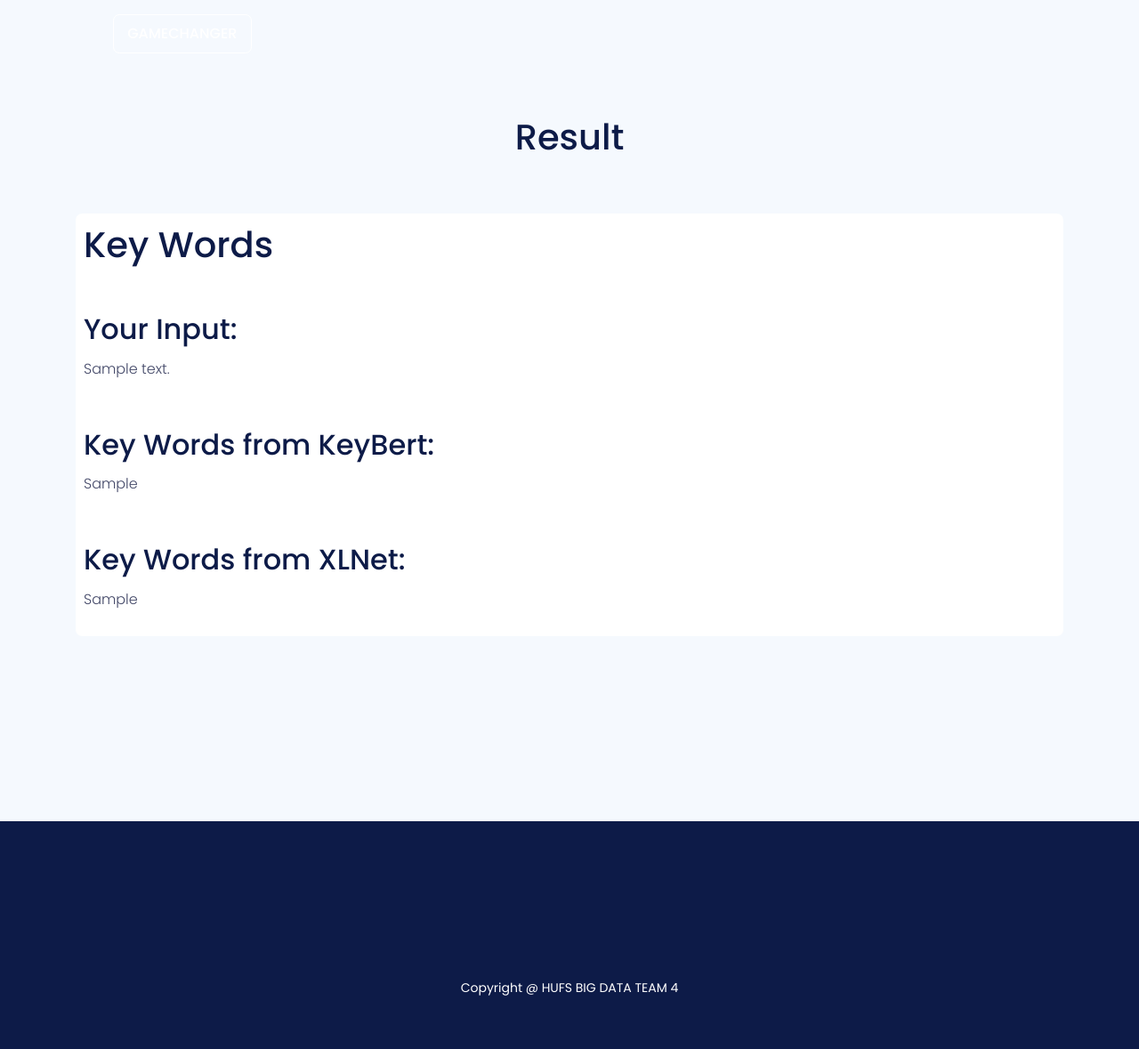
After one commit to SteamGameChanger/GameChanger, a Flask app: template webproject/templates/result.html in a window 1280 px wide. The commit adds this page. Shown: the whole page at 89% size. Run offline with Flask 3, Linux system fonts and the light colour scheme; the template is opened without the code that fills it: most values are stand-ins (such as "Sample title", 1, 10 or a date in 2020).

Commit message:
add result page && retouch keybert

```diff
--- a/webproject/app.py
+++ b/webproject/app.py
@@ -1,6 +1,211 @@
-from flask import Flask, render_template
+from flask import Flask, render_template, request
+
+# keybert ------------------------------------------------
+import itertools
+import numpy as np
+
+from sklearn.feature_extraction.text import CountVectorizer
+from sklearn.metrics.pairwise import cosine_similarity
+from sentence_transformers import SentenceTransformer
+
+# XLNet ---------------------------------------------------
+import pandas as pd
+import torch
+
+from transformers import AutoTokenizer, AutoModel
+
+import re
+import nltk
+from nltk.corpus import stopwords
+from nltk.tokenize import word_tokenize
+import operator
+
+nltk.download('stopwords')
+nltk.download('punkt')
+nltk.download('averaged_perceptron_tagger')
+# ---------------------------------------------------------
 
 app = Flask(__name__)
+
+# keybert--------------------------------
+n_gram_range = (3,3)
+
+class DoKeyBERT:
+    def __init__(self, doc, n_gram_range):
+        self.doc = doc
+        self.n_gram_range = n_gram_range
+        self.stop_words = 'english'
+
+        self.count = None
+        self.candidates = []
+
+        self.model = None
+        self.doc_embedding = None
+        self.candidate_embeddings = None
+
+        """
+        top_n = [5, 10]
+        nr_candidates = [10, 20]
+        diversity = [0.2, 0.5, 0.7]
+        """
+
+    def vectorize(self):
+        self.count = CountVectorizer(ngram_range=self.n_gram_range, stop_words=self.stop_words).fit([self.doc])
+        self.candidates = self.count.get_feature_names_out()
+
+    def embed(self):
+        self.model = SentenceTransformer('distilbert-base-nli-mean-tokens')
+        self.doc_embedding = self.model.encode([self.doc])
+        self.candidate_embeddings = self.model.encode(self.candidates)
+
+    def max_sum_sim(self, top_n, nr_candidates):
+        # 문서와 각 키워드들 간의 유사도
+        distances = cosine_similarity(self.doc_embedding, self.candidate_embeddings)
+
+        # 각 키워드들 간의 유사도
+        distances_candidates = cosine_similarity(self.candidate_embeddings,
+                                                self.candidate_embeddings)
+
+        # 코사인 유사도에 기반하여 키워드들 중 상위 top_n개의 단어를 pick.
+        words_idx = list(distances.argsort()[0][-nr_candidates:])
+        words_vals = [self.candidates[index] for index in words_idx]
+        distances_candidates = distances_candidates[np.ix_(words_idx, words_idx)]
+
+        # 각 키워드들 중에서 가장 덜 유사한 키워드들간의 조합을 계산
+        min_sim = np.inf
+        candidate = None
+        for combination in itertools.combinations(range(len(words_idx)), top_n):
+            sim = sum([distances_candidates[i][j] for i in combination for j in combination if i != j])
+            if sim < min_sim:
+                candidate = combination
+                min_sim = sim
+
+        return [words_vals[idx] for idx in candidate]
+
+    def mmr(self, top_n, diversity):
+        words = self.candidates
+
+        # 문서와 각 키워드들 간의 유사도가 적혀있는 리스트
+        word_doc_similarity = cosine_similarity(self.candidate_embeddings, self.doc_embedding)
+
+        # 각 키워드들 간의 유사도
+        word_similarity = cosine_similarity(self.candidate_embeddings)
+
+        # 문서와 가장 높은 유사도를 가진 키워드의 인덱스를 추출.
+        # 만약, 2번 문서가 가장 유사도가 높았다면
+        # keywords_idx = [2]
+        keywords_idx = [np.argmax(word_doc_similarity)]
+
+        # 가장 높은 유사도를 가진 키워드의 인덱스를 제외한 문서의 인덱스들
+        # 만약, 2번 문서가 가장 유사도가 높았다면
+        # ==> candidates_idx = [0, 1, 3, 4, 5, 6, 7, 8, 9, 10 ... 중략 ...]
+        candidates_idx = [i for i in range(len(words)) if i != keywords_idx[0]]
+
+        # 최고의 키워드는 이미 추출했으므로 top_n-1번만큼 아래를 반복.
+        # ex) top_n = 5라면, 아래의 loop는 4번 반복됨.
+        for _ in range(top_n - 1):
+            candidate_similarities = word_doc_similarity[candidates_idx, :]
+            target_similarities = np.max(word_similarity[candidates_idx][:, keywords_idx], axis=1)
+
+            # MMR을 계산
+            mmr = (1-diversity) * candidate_similarities - diversity * target_similarities.reshape(-1, 1)
+            mmr_idx = candidates_idx[np.argmax(mmr)]
+
+            # keywords & candidates를 업데이트
+            keywords_idx.append(mmr_idx)
+            candidates_idx.remove(mmr_idx)
+
+        return [words[idx] for idx in keywords_idx]
+
+    def run(self, top_n, nr_candidates, diversity):
+        # Iterate over all parameter combinations
+        self.vectorize()
+        self.embed()
+
+        # Call max_sum_sim and mmr functions
+        print("Max Sum Similarity Keywords for top_n={}, nr_candidates={}".format(top_n, nr_candidates))
+        print(self.max_sum_sim(top_n, nr_candidates))
+        print("MMR Keywords for top_n={}, diversity={}".format(top_n, diversity))
+        print(self.mmr(top_n, diversity))
+
+        return self.max_sum_sim(top_n, nr_candidates) + self.mmr(top_n, diversity)
+
+# XLNet----------------------------------------
+# kaggle data에서 수집한 장르 종류 (쥬피터에서 돌려서 긁어옴)
+
+genres = ['Casual','Indie','Sports','Action','Adventure','Strategy','RPG','Simulation','Early Access','Racing','Massively Multiplayer','Utilities','Education','Sexual Content','Nudity','Violent','Gore','Web Publishing','Animation & Modeling','Design & Illustration','Free to Play','Software Training','Game Development','Photo Editing','Audio Production','Video Production','Accounting','Movie','Documentary','Episodic','Short','Tutorial','360 Video',
+'Survival']
+
+# 소문자 처
+genres_lower = [g.lower() for g in genres]
+
+# If there's a GPU available...
+if torch.cuda.is_available():
+    # Tell PyTorch to use the GPU.
+    device = torch.device("cuda")
+# If not...
+else:
+    device = torch.device("cpu")
+
+def remove_stopwords(sentence):
+    # 불용어 제거
+    stopwords = nltk.corpus.stopwords.words('english')
+    stop_words = set(stopwords)
+    words = word_tokenize(sentence)
+
+    filtered_words = [word for word in words if word.casefold() not in stop_words]
+    # 다시 문장으로 만들기
+    filtered_sentence = ' '.join(filtered_words)
+    return filtered_sentence
+
+def preprocess_text(text):
+    # 특수 문자 제거
+    text = re.sub(r'[^\w\s]', ' ', text)
+
+    return text
+
+def extract_keywords(text, top_k=30):
+
+    text = remove_stopwords(text)
+    text = preprocess_text(text)
+
+    print("After Proprocessing: \n",text, '\n')
+
+    # XLNet tokenizer 및 모델 로드
+    tokenizer = AutoTokenizer.from_pretrained("xlnet-base-cased")
+    model = AutoModel.from_pretrained("xlnet-base-cased")
+
+    model.to(device)
+    torch.cuda.empty_cache()
+    '''
+    # 입력 텍스트 토큰화
+    tokens = tokenizer.tokenize(text)
+
+    input_ids = tokenizer.encode(text, return_tensors='pt') # XLNet에 맞게 속성 수정
+    input_ids = input_ids.to(device)
+    '''
+    tokens = tokenizer.tokenize(text)
+    encoded_input = tokenizer(text, padding=True, truncation=True, return_tensors='pt')
+    input_ids = encoded_input['input_ids'].to(device)
+    attention_mask = encoded_input['attention_mask'].to(device)
+
+    # XLNet 모델 실행
+    with torch.no_grad():
+        outputs = model(input_ids=input_ids,attention_mask=attention_mask)
+        last_hidden_state = outputs.last_hidden_state
+    '''
+    # XLNet 모델 실행
+    with torch.no_grad():
+        outputs = model(input_ids=input_ids)
+        last_hidden_state = outputs.last_hidden_state
+    '''
+    # 키워드 추출
+    # last_hidden_state[0].mean(dim=1) : 각 문장의 임베딩 벡터들을 평균화한 하나의 벡터 (해당 문장의 전체 문맥을 나타내는 벡터)
+    #  ~.indices:  가장 큰 top_k개의 값들의 인덱스를 나타내는 텐서 (가장 중요한 토큰들의 위치를 확인할 수 있음)
+    keyword_ids = torch.topk(last_hidden_state[0].mean(dim=1), top_k).indices.squeeze()
+    keywords = [tokens[idx] for idx in set(keyword_ids)]
+
+    return keywords
 
 ### 페이지 랜더링 리스트
 #  텍스트 입력 페이지(index.html)
@@ -10,9 +215,102 @@ app = Flask(__name__)
 def index():
     return render_template("index.html")
 
-@app.route('/result')
+@app.route('/result', methods=['GET','POST'])
 def find():
-    return render_template("result1.html")
+
+    doc = request.form['text']
+    # keybert--------------------------=====
+    keyBERT = DoKeyBERT(doc, n_gram_range)
+    top_n = 10
+    nr_candidates = 20
+    diversity = 0.5
+    result = keyBERT.run(top_n, nr_candidates, diversity)
+
+    # XLNet --------------------------------
+
+    # 키워드
+    final_key = []
+
+
+    try: text_split, i = preprocess_text(doc).split(' '), 0
+    except: text_split = doc
+
+    while i < len(text_split):
+        try:
+            n = int(text_split[i][0])
+            if len(text_split[i]) == 4: # 년도일 가능성 높음
+                final_key.append(text_split[i])
+                i += 1
+            elif len(text_split[i+1]) > 2:
+                final_key.append(text_split[i].lower() +' '+ text_split[i+1].lower())
+            i += 2
+        except:
+            i += 1
+
+
+
+    # 추출하기 & 단어만 골라내기
+    top_k = 30
+    while(True): # 만약 top_k개 뽑아낼 수 없는 경우 top_k를 줄여가며 시도
+        if doc == 'nan': break
+        try:
+            keywords_extracted = set(extract_keywords(doc, top_k))
+            break
+        except:
+            top_k -= 5
+
+
+    # XLNet 토크나이'▁' 때문에 명사 처럼 여겨지는 경우가 있어 처리
+    keywords_extracted_copy = keywords_extracted.copy()
+    for t in keywords_extracted_copy :
+        if t == '▁':
+            keywords_extracted.remove(t)
+        elif t[0] == '▁':
+            keywords_extracted.remove(t)
+            t = t[1:]
+            keywords_extracted.add(t)
+
+    # 품사 태깅
+    tokens_pos = nltk.pos_tag(keywords_extracted)
+
+
+    # 명사, 형용사만 골라내기
+    only_nORj = []
+    for word, pos in tokens_pos:
+        if 'NN' in pos  or 'JJ' in pos:
+            w_lower = word.lower() # 소문자로 통일
+            for gl in genres_lower: # 장르 관련 키워드면 무조건 포함
+                if gl in w_lower:
+                    final_key.append(w_lower)
+                else: only_nORj.append(w_lower)
+
+    only_nORj = set(only_nORj)
+    # 여러 조건들에 맞춰 해당하는 것만 뽑아내기
+    for w in only_nORj:
+        if len(w) <= 3: continue # 3글자 이하 제거
+        if w[-1] == 's' : # 끝에 s가 붙는 경우 s제거
+            w = w[:-1]
+        if ('game' in w) or ('thing' in w) or (w =='play') or w == 'fea': continue
+        append_bool = True
+        for k in final_key:
+            if w in k:
+                append_bool = False
+                break
+        if append_bool: final_key.append(w)
+
+    print('\n\nKEY WORDS : ',set(final_key))
+
+    #result += set(final_key)
+
+    XL_result = ''
+    for k in set(final_key):
+        XL_result += k + '//'
+    Bert_result = ''
+    for k in result:
+        Bert_result += k + '//'
+
+    # --------------------------------------
+    return render_template("result.html", text=doc, XL_result=XL_result,Bert_result = Bert_result)
 
 if __name__=="__main__":
     app.run(host="0.0.0.0", port=5000, debug=True)
--- a/webproject/templates/index.html
+++ b/webproject/templates/index.html
@@ -71,13 +71,13 @@
                         <div class="card p-md-2">
                             <div class="card-body p-2 p-md-0">
 
-                                <form autocomplete="off"  method="get" action="">
+                                <form autocomplete="off"  method="post" action="/result">
 
                                     <div class="col-12 col-lg-5">
                                         <label for="text"><h5 style="color: black;">게임에 대한 설명을 해주세요! </h5></label><br>
                                         <textarea id="text" name="text" rows="20" cols="128" placeholder="내용 입력" required></textarea><br>
 
-                                        <input type="button" class="btn-primary" value="제출" onclick="commit()">
+                                        <input type="submit" class="btn-primary" value="제출" onclick="commit()">
                                     </div>
                                 </form>
                             </div>
--- /dev/null
+++ b/webproject/templates/result.html
@@ -0,0 +1,109 @@
+<!DOCTYPE html>
+<html lang="en">
+  <head>
+    <meta http-equiv="Content-Type" content="text/html; charset=utf-8" />
+    <!-- Primary Meta Tags -->
+    <title>final result</title>
+    <!-- Fontawesome -->
+    <link
+      type="text/css"
+      href="../static/vendor/@fortawesome/fontawesome-free/css/all.min.css"
+      rel="stylesheet"
+    />
+    <!-- Main CSS -->
+    <link type="text/css" href="../static/css/spaces.css" rel="stylesheet" />
+  </head>
+
+  <body>
+    <header class="header-global">
+      <nav
+        id="navbar-main"
+        class="navbar navbar-main navbar-theme-primary navbar-expand-lg headroom py-lg-3 px-lg-6 navbar-dark navbar-transparent navbar-theme-primary"
+      >
+        <div class="container">
+          <a class="navbar-brand @@logo_classes" href="/">
+            <div class="d-none d-lg-block @@cta_button_classes">
+              <a href="/" class="btn btn-md btn-outline-white animate-up-2 mr-3"
+                ><span class="d-none d-xl-inline">GAMECHANGER</span></a
+              >
+            </div>
+          </a>
+          <div class="navbar-collapse collapse" id="navbar_global">
+            <div class="navbar-collapse-header">
+              <div class="row">
+                <div class="col-6 collapse-brand">
+                  <a href="./index.html">
+                    <img
+                      src="../static/assets/img/brand/dark.svg"
+                      height="35"
+                      alt="Logo Impact"
+                    />
+                  </a>
+                </div>
+                <div class="col-6 collapse-close">
+                  <a
+                    href="#navbar_global"
+                    role="button"
+                    class="fas fa-times"
+                    data-toggle="collapse"
+                    data-target="#navbar_global"
+                    aria-controls="navbar_global"
+                    aria-expanded="false"
+                    aria-label="Toggle navigation"
+                  ></a>
+                </div>
+              </div>
+            </div>
+          </div>
+          <div class="d-flex d-lg-none align-items-center">
+            <button
+              class="navbar-toggler"
+              type="button"
+              data-toggle="collapse"
+              data-target="#navbar_global"
+              aria-controls="navbar_global"
+              aria-expanded="false"
+              aria-label="Toggle navigation"
+            >
+              <span class="navbar-toggler-icon"></span>
+            </button>
+          </div>
+        </div>
+      </nav>
+    </header>
+
+    <main>
+      <section class="section section-lg bg-soft" style="padding-bottom: 30%">
+        <div class="container">
+          <div class="row justify-content-center mb-4 mb-lg-5">
+            <div class="col-12 col-md-8 text-center">
+              <h1><span class="font-weight-bold">Result</span></h1>
+            </div>
+          </div>
+          <div class="row">
+            <div class="col-12">
+              <div class="card p-md-2">
+                <div class="card-body p-2 p-md-0">
+                  <h1>Key Words</h1>
+                  <p style = "padding-bottom: 20px;"><h2>Your Input: </h2>{{ text }}</p>
+                  <p style ="padding-bottom: 20px;"><h2>Key Words from KeyBert: </h2>{{ Bert_result }}</p>
+                  <p style="padding-bottom: 20px;"><h2>Key Words from XLNet: </h2>{{ XL_result }}</p>
+                  <div style="margin-bottom: 20px;"></div>
+                </div>
+              </div>
+            </div>
+          </div>
+        </div>
+      </section>
+    </main>
+
+    <footer class="footer pb-5 bg-primary text-white pt-9 mt-n9">
+      <p
+        class="font-weight-normal font-small mb-0"
+        style="text-align: center; padding-bottom: 10px;"
+      >
+        Copyright @ HUFS BIG DATA TEAM 4
+      </p>
+    </footer>
+  </body>
+</html>
```
